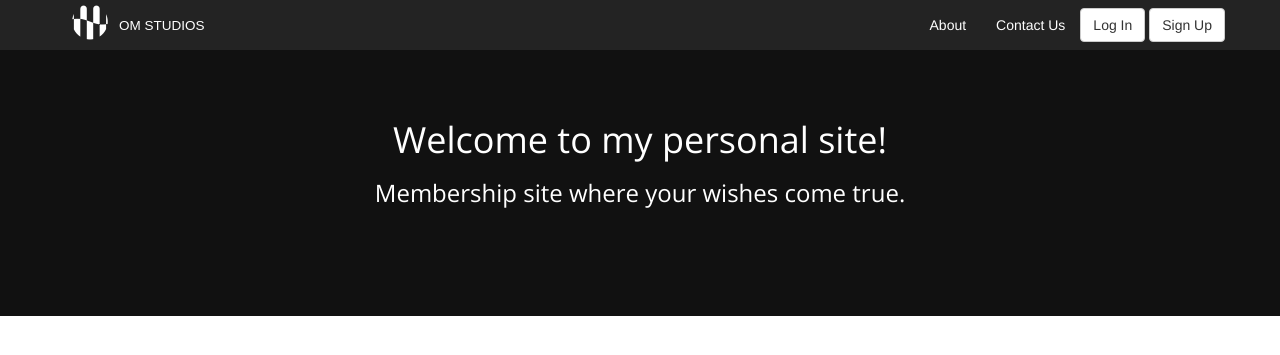
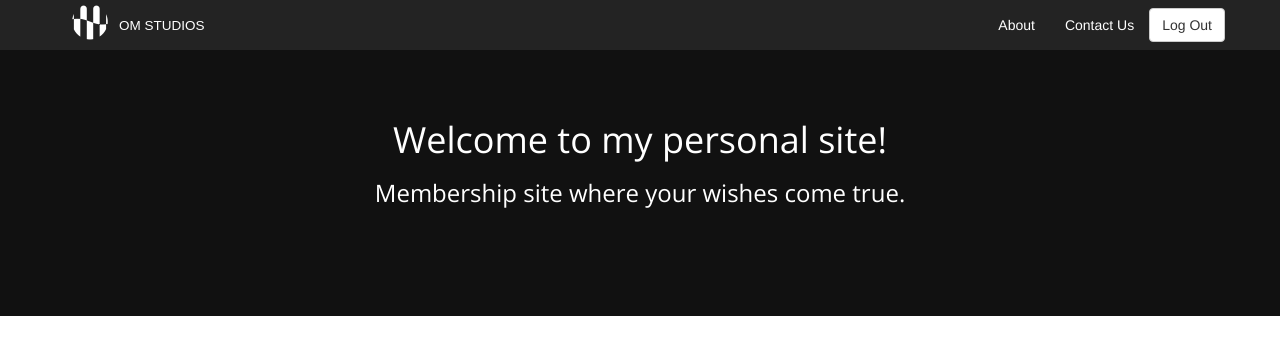
Before and after one commit to ognjenMarinkovic/upskill_saas_tutorial, a Rails app: page / in a window 1280 px wide. Shown: the top 355 px of the page. Run offline with Rails 7, Linux system fonts and the light colour scheme; the visitor is signed in with stand-in values (Sample User, id 1); style sheets or scripts are compiled from the project's sources; some libraries are stand-ins or nearby versions; some web fonts are replaced.

Commit message:
Added log out button

```diff
--- a/app/views/layouts/application.html.erb
+++ b/app/views/layouts/application.html.erb
@@ -27,8 +27,12 @@
 
       <div class="collapse navbar-collapse" id="main-nav-collapse">
         <div class="nav navbar-nav navbar-right">
-          <%= link_to "Log In", new_user_session_path, class: 'btn btn-default navbar-btn' %>
-          <%= link_to "Sign Up", new_user_registration_path, class: 'btn btn-default navbar-btn' %>
+          <% if user_signed_in? %>
+            <%= link_to "Log Out", destroy_user_session_path, method: :delete, class: "btn btn-default navbar-btn" %>
+          <% else %>
+            <%= link_to "Log In", new_user_session_path, class: 'btn btn-default navbar-btn' %>
+            <%= link_to "Sign Up", new_user_registration_path, class: 'btn btn-default navbar-btn' %>
+          <% end %>
         </div>
         <ul class="nav navbar-nav navbar-right">
           <li><%= link_to "About", about_path %></li>
```
